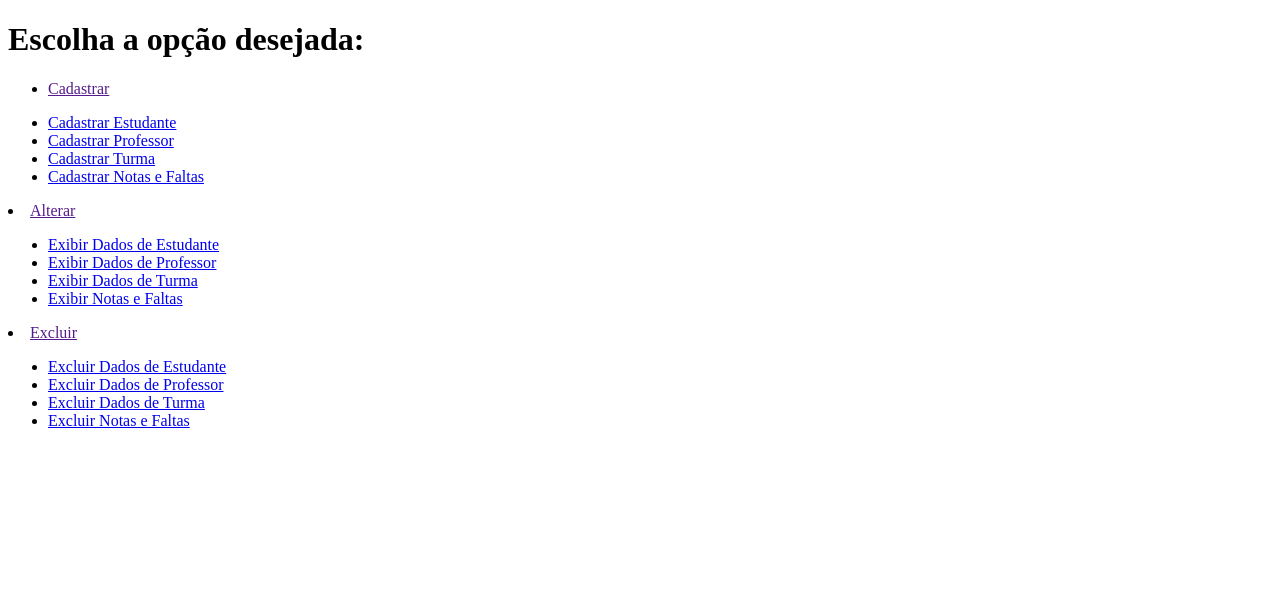
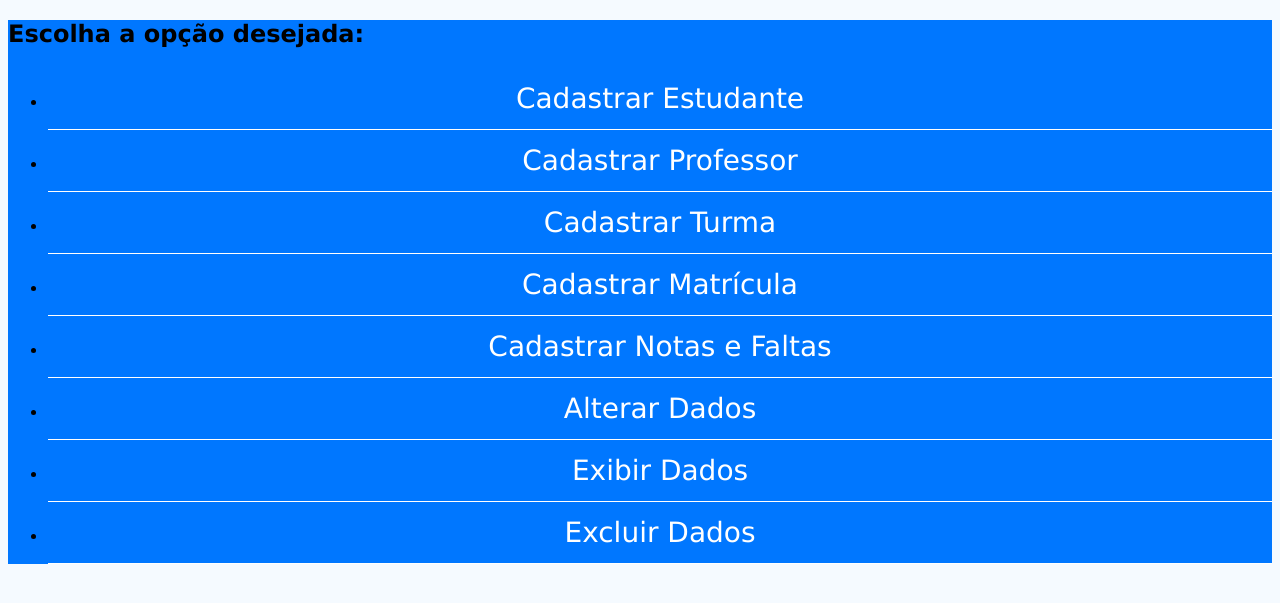
Before and after one commit to will9191/Escola_Idiomas, a PHP site: the page made by Projeto/arquivos alteração/sistema.html in a window 1280 px wide. Shown: the top 603 px of the page. Run offline with PHP 8.4, Linux system fonts and the light colour scheme.

Commit message:
estilizando o projeto

```diff
--- a/Projeto/arquivos alteração/cadastro_aluno.html
+++ b/Projeto/arquivos alteração/cadastro_aluno.html
@@ -3,10 +3,11 @@
 <head>
     <meta charset="utf-8"/>
     <title>Cadastro de Aluno</title>
+    <link rel="stylesheet" href="style.css">
 </head>
-<body>
-    <h1>Cadastro de Aluno</h1>
+<body class="cadastro">
     <form action="processa_aluno.php" method="POST">
+        <h1>Cadastro de Aluno</h1>
         <label for="nome">Nome:</label>
         <input type="text" name="nome" required><br><br>
         <label for="matricula">Matrícula:</label>
--- a/Projeto/arquivos alteração/cadastro_professor.html
+++ b/Projeto/arquivos alteração/cadastro_professor.html
@@ -4,11 +4,13 @@
     <meta charset="UTF-8">
     <meta http-equiv="X-UA-Compatible" content="IE=edge">
     <meta name="viewport" content="width=device-width, initial-scale=1.0">
+    <link rel="stylesheet" href="style.css">
     <title>Cadastro de Professores</title>
 </head>
-<body>
-    <h1>Cadastro de Professores</h1>
+<body class="cadastro">
+
     <form action="processa_professor.php" method="POST">
+        <h1>Cadastro de Professores</h1>
         <label for="nome">Nome:</label>
         <input type="text" id="nome" name="nome"><br><br>
 
--- a/Projeto/arquivos alteração/sistema.html
+++ b/Projeto/arquivos alteração/sistema.html
@@ -4,38 +4,25 @@
     <meta charset="UTF-8">
     <meta http-equiv="X-UA-Compatible" content="IE=edge">
     <meta name="viewport" content="width=device-width, initial-scale=1.0">
+    <link rel="stylesheet" href="style.css">
     <title>Menu Principal</title>
 </head>
 <body>
+    <nav>
     <h1>Escolha a opção desejada:</h1>
 
-    <nav>
+
         <ul>
-            <li><a href="">Cadastrar</a>
-        </ul>
-        <ul>
-           <li><a href="cadastro_estudante.php">Cadastrar Estudante</a></li>
+           <li><a href="cadastro_aluno.php">Cadastrar Estudante</a></li>
            <li><a href="cadastro_professor.php">Cadastrar Professor</a></li>
            <li><a href="Cadastro_turma.php">Cadastrar Turma</a></li>
-           <li><a href="cadastro_nota_falta.php">Cadastrar Notas e Faltas</a></li>
-        </ul>
-    </li>
-    <li><a href="">Alterar</a>
-        <ul>
-            <li><a href="alterar_dados_etudante.php">Exibir Dados de Estudante</a></li>
-            <li><a href="exibir_dados_professor.php">Exibir Dados de Professor</a></li>
-            <li><a href="exibir_dados_turma.php">Exibir Dados de Turma</a></li>
-            <li><a href="exibir_nota_falta.php">Exibir Notas e Faltas</a></li>
-        </ul>
-    <li><a href="">Excluir</a>
-         <ul>
-            <li><a href="excluir_dados_etudante.php">Excluir Dados de Estudante</a></li>
-            <li><a href="excluir_dados_professor.php">Excluir Dados de Professor</a></li>
-            <li><a href="excluir_dados_turma.php">Excluir Dados de Turma</a></li>
-            <li><a href="excluir_nota_falta.php">Excluir Notas e Faltas</a></li>
+           <li><a href="cadastro_matricula.php">Cadastrar Matrícula</a></li>
+            <li><a href="cadastro_notas_faltas.php">Cadastrar Notas e Faltas</a></li>
+            <li><a href="alterar_dados.php">Alterar Dados</a></li>
+            <li><a href="exibir_dados.php">Exibir Dados</a></li>
+            <li><a href="excluir_dados.php">Excluir Dados</a></li>
+
          </ul>
-     </li>
-    </ul>
     </nav>
 </body>
 </html>
--- a/Projeto/arquivos alteração/style.css
+++ b/Projeto/arquivos alteração/style.css
@@ -1,18 +1,61 @@
+body{
+    background: #f5faff;
+    font-family:'Lucida Sans', 'Lucida Sans Regular', 'Lucida Grande', 'Lucida Sans Unicode', Geneva, Verdana, sans-serif;
+}
+
+.cadastro{
+    display: flex;
+    justify-content: center;
+
+}
+
 nav{
-    background-color: #333;
+    background-color: #0077ff;
 }
 
 nav a {
+    display: block;
     color: #fff;
+    text-align: center;
+    padding: 14px 16px;
+    text-decoration: none;
+    font-size: 28px;
+    border-bottom: 1px solid white;
+    transition: all 0.3s ease-in-out;
 }
 
-nav ul ul a{
-    display: block;
-    padding: 10px;
-    color: #333;
-    text-decoration: none;
+
+nav a:hover{
+    background-color: #0077ff;
+    color: white;
 }
 
-nav ul ul a:hover{
-    background-color: #ddd;
+
+/*cadastro */
+
+form{
+    display: flex;
+    flex-direction: column;
+    background-color: #0084ff15;
+    position: absolute;
+    padding: 35px;
+    border-radius: 20px;
+    box-shadow: 0px 14px 15px -3px rgba(0,0,0,0.1);
 }
+
+input {
+    text-decoration: none;
+    outline: 0;
+    border: none;
+    padding: 10px;
+}
+
+input:hover{
+    background: #0077ff;
+    color: white;
+}
+
+a{
+    text-decoration: none;
+    color: black;
+}
```
